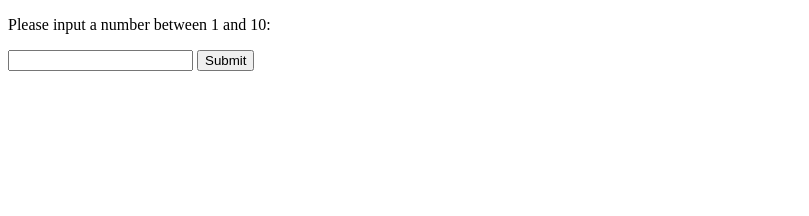
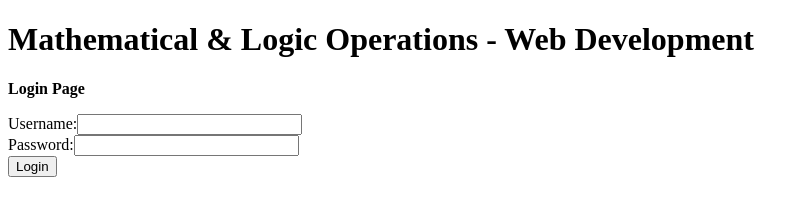
Before and after one commit to krishnasharma12/SoftwareFundamentalsWebDev, a plain HTML site: page operations.html in a window 1280 px wide. Shown: the whole page, without its empty margins (0-809 px from the left). Drawn offline with Linux system fonts and the light colour scheme.

Commit message:
updated and fixed operations.html

```diff
--- a/operations.html
+++ b/operations.html
@@ -1,29 +1,24 @@
 <!DOCTYPE html>
 <html lang="en">
-<head>
-    <meta charset="UTF-8">
-    <title>Input Validation</title>
-</head>
 <body>
 
-<p>Please input a number between 1 and 10:</p>
-<form>
-    <input id="inputNumber" type="text">
-    <button type="button" onclick="myFunction()">Submit</button>
-    <p id="result"></p>
+<h1>Mathematical & Logic Operations - Web Development</h1>
+
+<form name='loginForm'>
+    <b>Login Page</b>
+    <p>
+        Username:<input type='text' size=25 name='userid'><br>
+        Password:<input type='Password' size=25 name='pwd'><br>
+        <input type='submit' onclick='check(this.form)' value='Login'>
+    </p>
 </form>
 <script>
-    function myFunction() {
-        var x, text;
-        //Get the value of input field with id="numb"
-        x = document.getElementById("inputNumber").value;
-        // If x is Not a Number or less than one or greater than 10
-        if (<!-- Update this condition -->) {
-            text = "Input not valid";
+    function check(form) {
+        if (form.userid.value == 'admin' && form.pwd.value == 'admin') {
+            window.open('README.md')
         } else {
-            text = "Input OK";
+            alert('Error Password or Username')/*displays error message*/
         }
-        document.getElementById("result").innerHTML = text;
     }
 </script>
 
```
